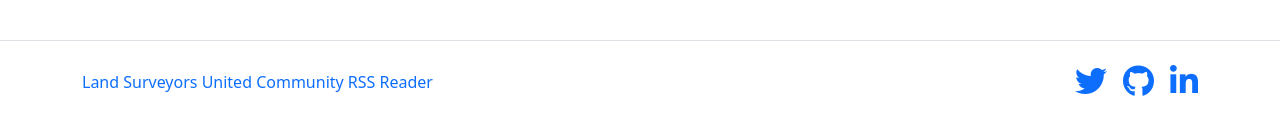
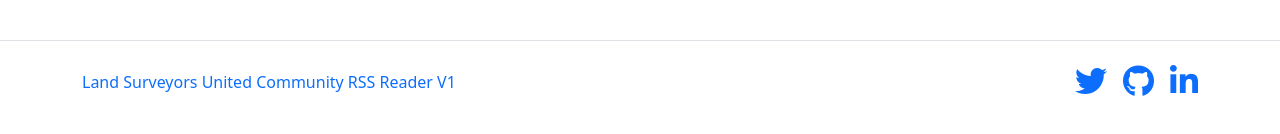
Before and after one commit to landsurveyorsunited/rss-reader-surveyors, a React (Create React App) app: page /photos-feed in a window 1280 px wide. Shown: the part 522-656 px from the top of the page. Built offline with nearby package versions, Linux system fonts and the light colour scheme; no server answers.

Commit message:
Update Footer.js

```diff
--- a/src/components/Footer.js
+++ b/src/components/Footer.js
@@ -10,7 +10,7 @@ export const Footer = () => {
       <div className='container-fluid container-md'>
         <div className='row my-4 align-items-center'>
           <div className={"col-12 col-md-8 text " + (vars.dark_mode ? '' : 'text-primary') } >
-            Land Surveyors United Community RSS Reader
+            Land Surveyors United Community RSS Reader V1
           </div>
 
           <div className="col-12 col-md-4 icons text-primary">
```
